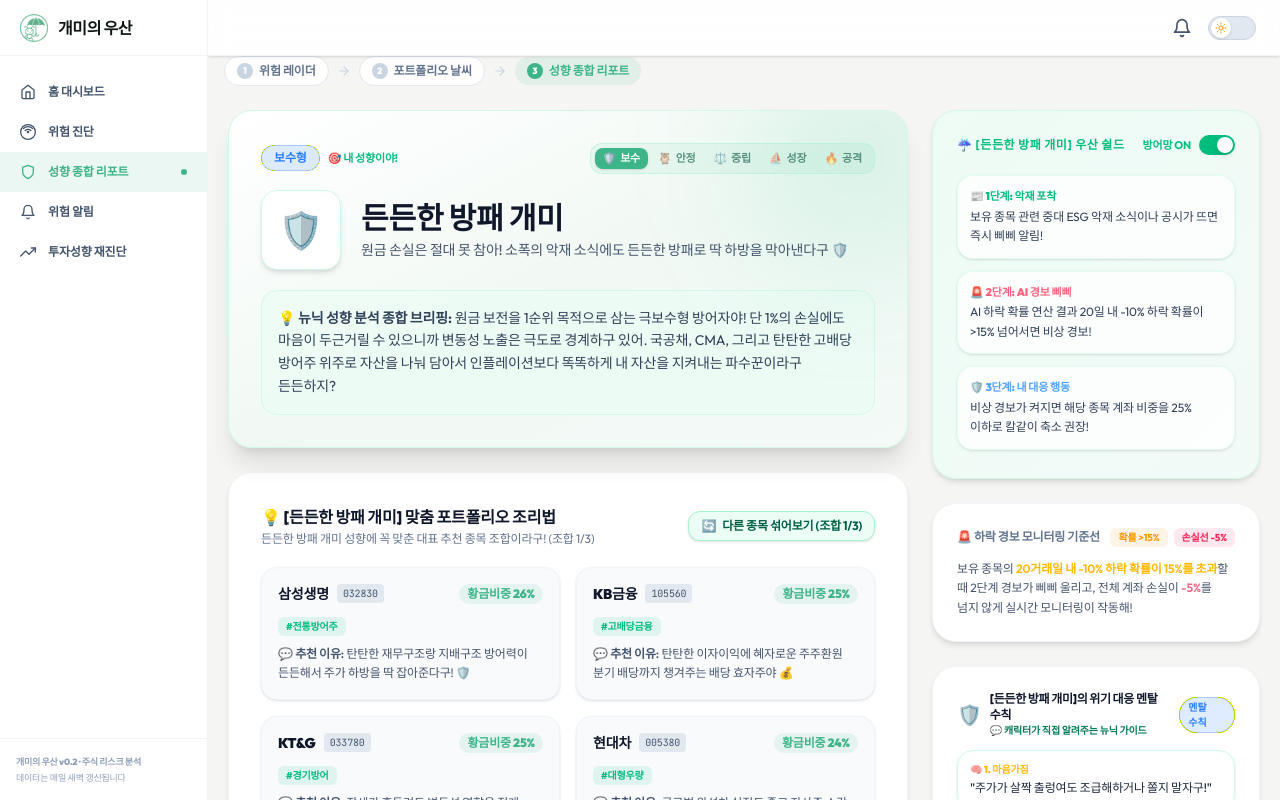
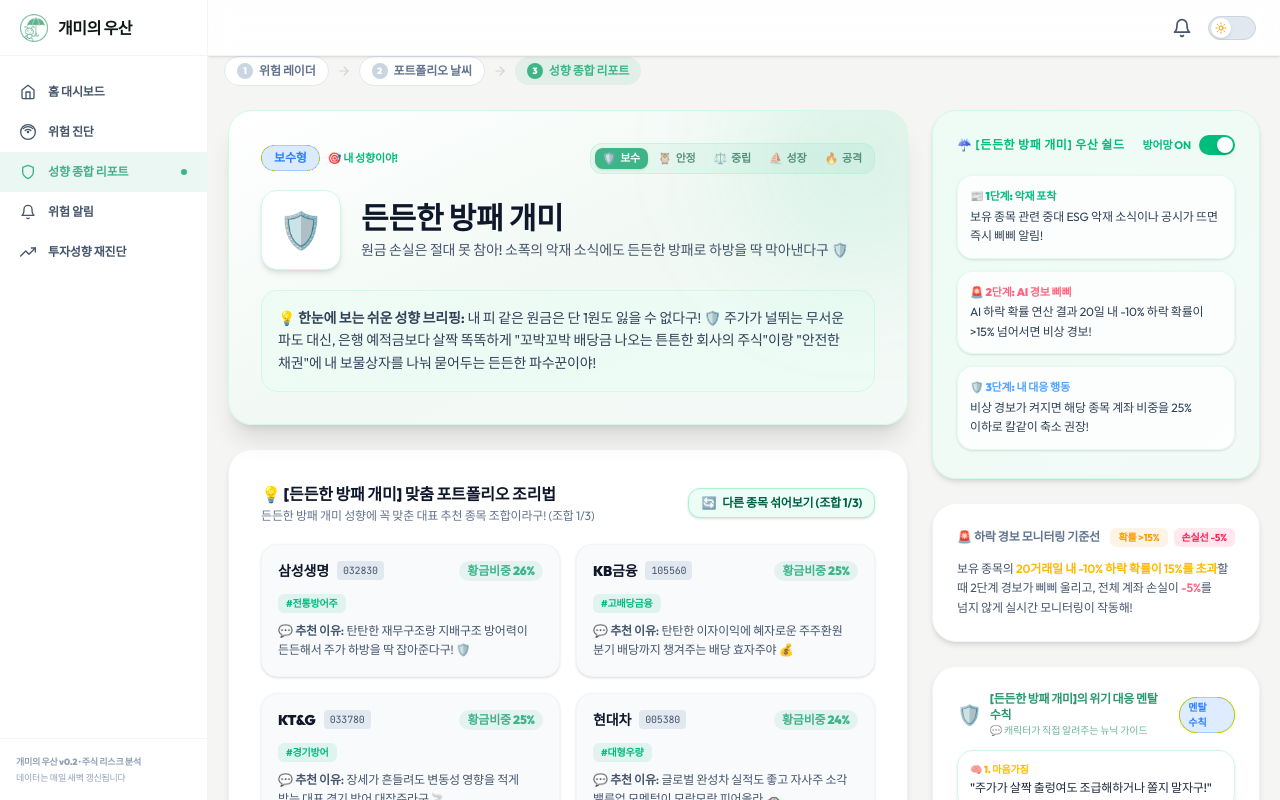
Before and after one commit to haneebunny/ants-umbrella, a Next.js app in the folder frontend/: page /diagnosis/result in a window 1280 px wide. Shown: the top 800 px of the page. Built offline with nearby package versions, Linux system fonts and the light colour scheme; no server answers.

Commit message:
refactor: 성향분석 종합 브리핑 텍스트 초보자용 비유 기반 뉴닉 대화체로 대폭 완화

```diff
--- a/frontend/src/app/components/DiagnosisResultView.js
+++ b/frontend/src/app/components/DiagnosisResultView.js
@@ -4,15 +4,15 @@
 import { useRouter } from 'next/navigation';
 
 /**
- * 💡 LLM 불필요 호출 방지 100% 로컬/DB 정적 캐시 데이터 맵 (뉴닉 대화체 톤)
+ * 💡 초보자도 찰떡같이 이해하는 뉴닉(NEWNEEK) 톤앤매너 쉬운 브리핑 및 추천 캐시 맵
  */
 const NEWNEEK_RECOMMENDATION_REASON_CACHE = {
   // 보수형 (CONSERVATIVE)
   CONSERVATIVE: {
     characterName: '든든한 방패 개미',
     characterEmoji: '🛡️',
-    shieldDesc: '원금 손실은 절대 못 참아! 소폭의 악재 소식에도 든든한 방패로 딱 하방을 막아낸다구 🛡️',
-    fullDescription: '원금 보전을 1순위 목적으로 삼는 극보수형 방어자야! 단 1%의 손실에도 마음이 두근거릴 수 있으니까 변동성 노출은 극도로 경계하구 있어. 국공채, CMA, 그리고 탄탄한 고배당 방어주 위주로 자산을 나눠 담아서 인플레이션보다 똑똑하게 내 자산을 지켜내는 파수꾼이라구 든든하지?',
+    shieldDesc: '원금 손실은 절대 못 참아! 소폭의 악재 소식에도 든든한 방패로 하방을 딱 막아낸다구 🛡️',
+    fullDescription: '내 피 같은 원금은 단 1원도 잃을 수 없다구! 🛡️ 주가가 널뛰는 무서운 파도 대신, 은행 예적금보다 살짝 똑똑하게 "꼬박꼬박 배당금 나오는 튼튼한 회사의 주식"이랑 "안전한 채권"에 내 보물상자를 나눠 묻어두는 든든한 파수꾼이야!',
     mentalMindset: '주가가 살짝 출렁여도 조급해하거나 쫄지 말자구!',
     mentalAction: '혜자로운 고배당주의 분기 배당금 챙기면서 날씨가 맑아질 때까지 안전 대피하기 ☂️',
     badgeBg: 'bg-blue-500/15 text-blue-500 border-blue-500/30',
@@ -49,7 +49,7 @@
     characterName: '신중한 파수꾼 개미',
     characterEmoji: '🦉',
     shieldDesc: '예적금 이자는 아쉽지만 무리한 위험은 싫어! 대형 우량주로 차분하게 위험을 분산해 🦉',
-    fullDescription: '예적금 금리보다는 조금 더 높은 알파 수익을 차분하게 챙기고 싶은 안정추구 투자자야! 무리하게 날뛰는 고위험 테크주보다는 탄탄한 이익과 배당 여력을 갖춘 코스피 대형 우량주 위주로 자산을 무지개처럼 배치해서 주가 출렁임을 딱 제한한다구! 참 똑똑하지?',
+    fullDescription: '은행 이자만 받기엔 아깝지만 큰 위험은 질색이야! 🦉 이름만 대면 누구나 아는 대한민국 1등 대표 우량주들에 살포시 뿌리내리고, 주가가 좀 흔들려도 차분하게 배당 받으면서 야금야금 자산을 늘려가는 돌다리도 두들기는 신중파라구!',
     mentalMindset: '과도한 악재 찌라시 소문이나 뉴스에 뇌동매매 금지!',
     mentalAction: '우량주의 실적 체력을 믿되, AI 하락 확률 25% 진입 시 비중 30% 차분하게 조절하기 💡',
     badgeBg: 'bg-emerald-500/15 text-emerald-500 border-emerald-500/30',
@@ -86,7 +86,7 @@
     characterName: '지혜로운 균형 개미',
     characterEmoji: '⚖️',
     shieldDesc: '안전과 수익 두 마리 토끼 다 잡을래! 성장성과 안전성의 황금 밸런스 ⚖️',
-    fullDescription: '수익성과 안전성 사이에서 황금 밸런스를 중시하는 밸런스 마스터야! 어느 정도의 시장 변동성은 자연스럽게 감수하면서도, 업종별 ESG 중대성(Materiality) 악재를 꼼꼼히 모니터링해서 급락 위험을 미연에 방지하는 우상향 포트폴리오를 만들어 낸다구!',
+    fullDescription: '안전도 챙기고 수익도 챙기는 황금 밸런스왕이야! ⚖️ 어느 정도 주가가 오르내리는 파도는 즐겁게 타면서도, 회사에 혹시나 나쁜 소식(ESG 악재)이 터져 급락할까봐 개미의 우산을 준비해 두는 똑똑한 투자자라구! 어느 한쪽으로 쏠리지 않는 게 내 필살기야!',
     mentalMindset: '시장의 일상적인 주가 파도를 자연스러운 현상으로 받아들이기!',
     mentalAction: '특정 테크주 몰빵은 금물! 업종 분산 포트폴리오 밸런스 딱 준수하기 ⚖️',
     badgeBg: 'bg-amber-500/15 text-amber-500 border-amber-500/30',
@@ -123,7 +123,7 @@
     characterName: '용감한 항해 개미',
     characterEmoji: '⛵',
     shieldDesc: '고수익을 위해서라면 파도쯤이야 감내한다구! 반도체·AI 성장 산업 항해사 ⛵',
-    fullDescription: '단기 주가 파도와 변동성을 즐거운 모험으로 받아들이며 높은 고수익을 향해 진격하는 성장형 항해사야! 반도체, AI, 2차전지 같은 차세대 고성장 산업 비중을 크게 가져가며, -10% 하락 경보가 발동하면 원칙대로 손절매 비중을 쿨하게 조절한다구!',
+    fullDescription: '큰 수익을 잡으려면 시원한 파도를 타야지! ⛵ 반도체·AI·2차전지처럼 앞으로 세상을 바꿀 핫한 테크 회사들에 돛을 달고 힘차게 나아가는 항해사야! 파도가 높아도 무서워하지 않고, 경보가 울릴 때만 스마트하게 위험을 피한다구!',
     mentalMindset: '테크·성장주의 높은 주가 변동성을 공포로 느끼지 않기!',
     mentalAction: 'AI 하락 경보가 울리면 머뭇거리지 않고 손절매 감축 원칙 사수하기 🌊',
     badgeBg: 'bg-cyan-500/15 text-cyan-500 border-cyan-500/30',
@@ -160,7 +160,7 @@
     characterName: '불꽃 개척 개미',
     characterEmoji: '🔥',
     shieldDesc: '변동성은 내 친구! 알파 수익률 극대화를 향해 불꽃처럼 돌진한다구 🔥',
-    fullDescription: '시장의 극심한 주가 파도와 변동성을 두려워하지 않고 단기 알파 수익률 극대화를 노리는 뜨거운 개척자야! high-risk high-return 성장주와 알파 모멘텀 종목에 집중 투자하며, 개미의 우산 급락 예측 경보망을 기지삼아 스마트하게 계좌를 방어한다구!',
+    fullDescription: '하이리스크 하이리턴! 뜨거운 알파 수익을 향해 불꽃처럼 돌진하는 열정 개척자야! 🔥 주가가 심하게 흔들려도 절대 쫄지 않고 고성장 모멘텀을 사냥하러 다니지! 대신 급락 경보가 빨간불을 켤 때는 우산을 펼치는 센스도 잊지 않는다구!',
     mentalMindset: '알파 수익을 향해 돌진하되 시장 열기에 눈이 멀지 않기!',
     mentalAction: 'AI 급락 확률 예측 지표가 빨간불을 켤 때 자산 보호선부터 챙기기 🔥',
     badgeBg: 'bg-rose-500/15 text-rose-500 border-rose-500/30',
@@ -418,11 +418,11 @@
               </div>
             </div>
 
-            {/* 설명 본문 (뉴닉 대화체) */}
+            {/* 설명 본문 (초보자용 찰떡 쉬운 뉴닉 스토리텔링!) */}
             <div className={`mt-5 p-4 rounded-2xl text-xs lg:text-sm leading-relaxed border ${
               isDark ? 'bg-white/[0.03] border-white/5 text-slate-300' : 'bg-emerald-50/60 border-emerald-100 text-slate-700'
             }`}>
-              💡 <strong className="font-bold">뉴닉 성향 분석 종합 브리핑:</strong> {extras.fullDescription}
+              💡 <strong className="font-bold">한눈에 보는 쉬운 성향 브리핑:</strong> {extras.fullDescription}
             </div>
           </div>
 
@@ -630,10 +630,10 @@
               <div className="flex items-center gap-2">
                 <span className="text-xl">{extras.characterEmoji}</span>
                 <div>
-                  <h4 className={`text-xs font-black tracking-tight ${isDark ? 'text-white' : 'text-slate-900'}`}>
+                  <h4 className={`text-xs font-black tracking-tight ${isDark ? 'text-[#3eb489]' : 'text-[#2d966e]'}`}>
                     [{extras.characterName}]의 위기 대응 멘탈 수칙
                   </h4>
-                  <p className={`text-[10px] ${isDark ? 'text-emerald-400' : 'text-emerald-700 font-semibold'}`}>
+                  <p className={`text-[10px] ${isDark ? 'text-[#3eb489]/70' : 'text-[#2d966e]/70'}`}>
                     💬 캐릭터가 직접 알려주는 뉴닉 가이드
                   </p>
                 </div>
```
Also changed, not shown: 1 other file (tests, documents, lock files or other folders).
